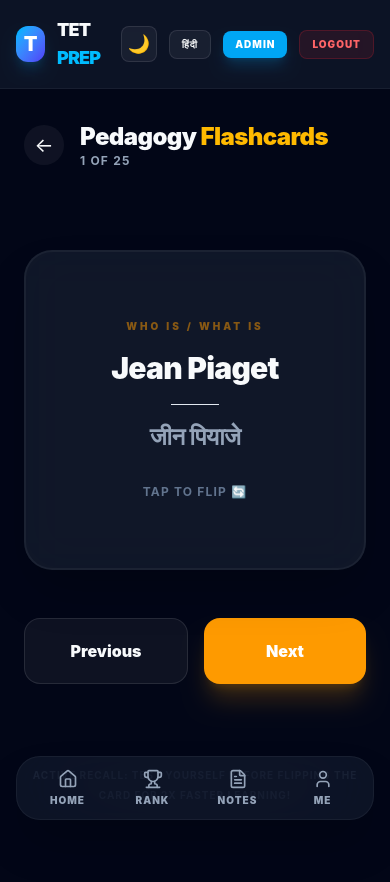
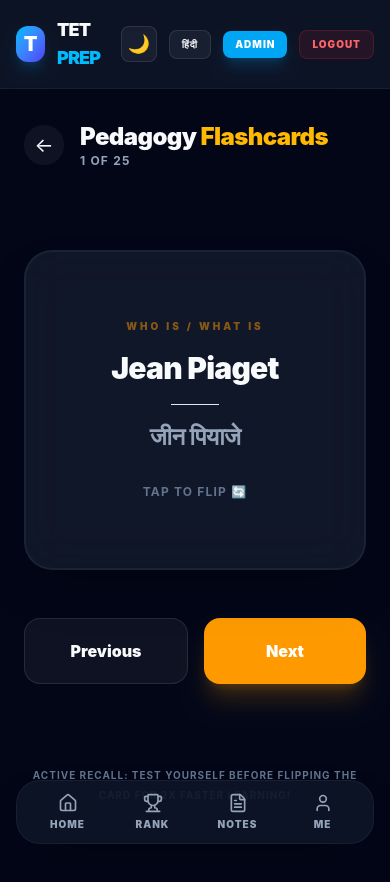
Before and after one commit to sudhanshu0716/TET, a React (Vite) app in the folder client/: page /flashcards in a window 390 px wide. Shown: the top 882 px of the page. Built offline with nearby package versions, Linux system fonts and the light colour scheme; no server answers; sample sign-in values are in the browser's storage.

Commit message:
Lower bottom navbar for better iPhone layout

```diff
--- a/client/src/components/BottomNav.jsx
+++ b/client/src/components/BottomNav.jsx
@@ -16,7 +16,7 @@ const BottomNav = () => {
   ];
 
   return (
-    <div className="fixed bottom-0 left-0 right-0 z-[100] px-4 pb-6 pt-2 pointer-events-none">
+    <div className="fixed bottom-0 left-0 right-0 z-[100] px-4 pb-[env(safe-area-inset-bottom,12px)] pt-2 pointer-events-none">
       <nav className="max-w-md mx-auto h-16 bg-[var(--nav-bg)] backdrop-blur-2xl border border-white/5 rounded-3xl flex items-center justify-around px-2 shadow-2xl pointer-events-auto overflow-hidden">
         {navItems.map(({ to, label, Icon }) => (
           <NavLink
--- a/client/src/index.css
+++ b/client/src/index.css
@@ -119,7 +119,6 @@
     backdrop-filter: blur(24px);
     border: 1px solid var(--glass-border);
     box-shadow: 0 10px 40px -10px rgba(0, 0, 0, 0.2);
-    margin-bottom: env(safe-area-inset-bottom, 1rem);
   }
 
   .nav-top-safe {
```
